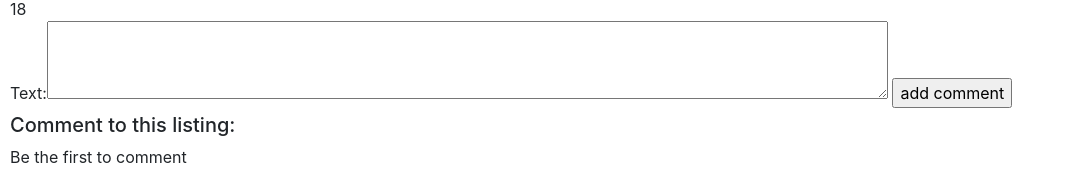
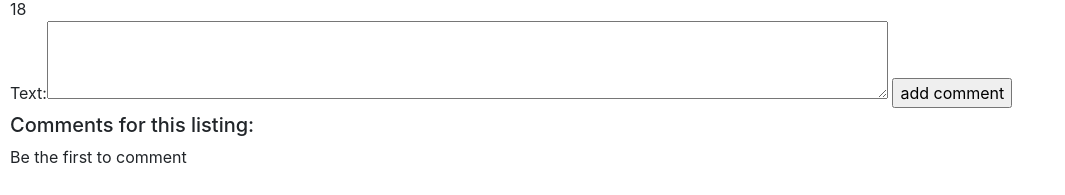
Before and after one commit to JHEL2019/study-cs50w-p2, a Django app: page /listing/18 in a window 1280 px wide. Shown: the part 766-961 px from the top of the page, without its empty margins (0-1065 px from the left). Run offline with Django 3.2, Linux system fonts and the light colour scheme; a user stored in the database is signed in; data comes from the database, SQL or seed files in the repository; both versions use the stored data as it was after the commit; some libraries are stand-ins or nearby versions.

Commit message:
comment funtion working

```diff
--- a/auctions/models.py
+++ b/auctions/models.py
@@ -11,7 +11,7 @@ class User(AbstractUser):
     listings = models.ManyToManyField('Listing', through='Bid')
 
     def __str__(self):
-        return f"{self.id}: {self.name}"
+        return f"{self.id}:"
 
 # Listing
 class Listing(models.Model):
@@ -47,7 +47,7 @@ class Comment(models.Model):
     listings = models.ForeignKey('Listing', default=None, on_delete=models.CASCADE)
 
     def __str__(self):
-        return f"{id}: by user {self.user} for listing {self.listing} created on {self.createdate}"
+        return f"{self.id}: by user {self.user} created on {self.createdate}"
 
 # category
 class Category(models.Model):
--- a/auctions/templates/auctions/listing.html
+++ b/auctions/templates/auctions/listing.html
@@ -72,10 +72,10 @@
 
         <!-- Show all comment relating to this listing -->
         <div>
-            <h5>Comment to this listing:</h5>
+            <h5>Comments for this listing:</h5>
             {% for comment in comments %}
                 <div>
-                    {{ comment.as_table }}
+                    {{ comment }}
                 </div>
             {% empty %}
                 <p>Be the first to comment</p>
--- a/auctions/views.py
+++ b/auctions/views.py
@@ -143,12 +143,10 @@ def listing(request, listing_id, method=["GET", "POST"]):
 
         # New Comment was submitted
         elif request.POST.get("btn-comment"):
-            print("LISTING - POST: BID:")
-            print(request.POST)
             form = CommentForm(request.POST)
             if form.is_valid():
-                comment = Comment(text = form.cleaned_data['text'], listings = listing_id, users = request.user)
-                comment.save
+                comment = Comment(text = form.cleaned_data['text'], listings = Listing.objects.get(pk=listing_id), user = request.user)
+                comment.save()
 
         # Listing was closed
         elif request.POST.get("btn-closed"):
```
Also changed, not shown: db.sqlite3.
